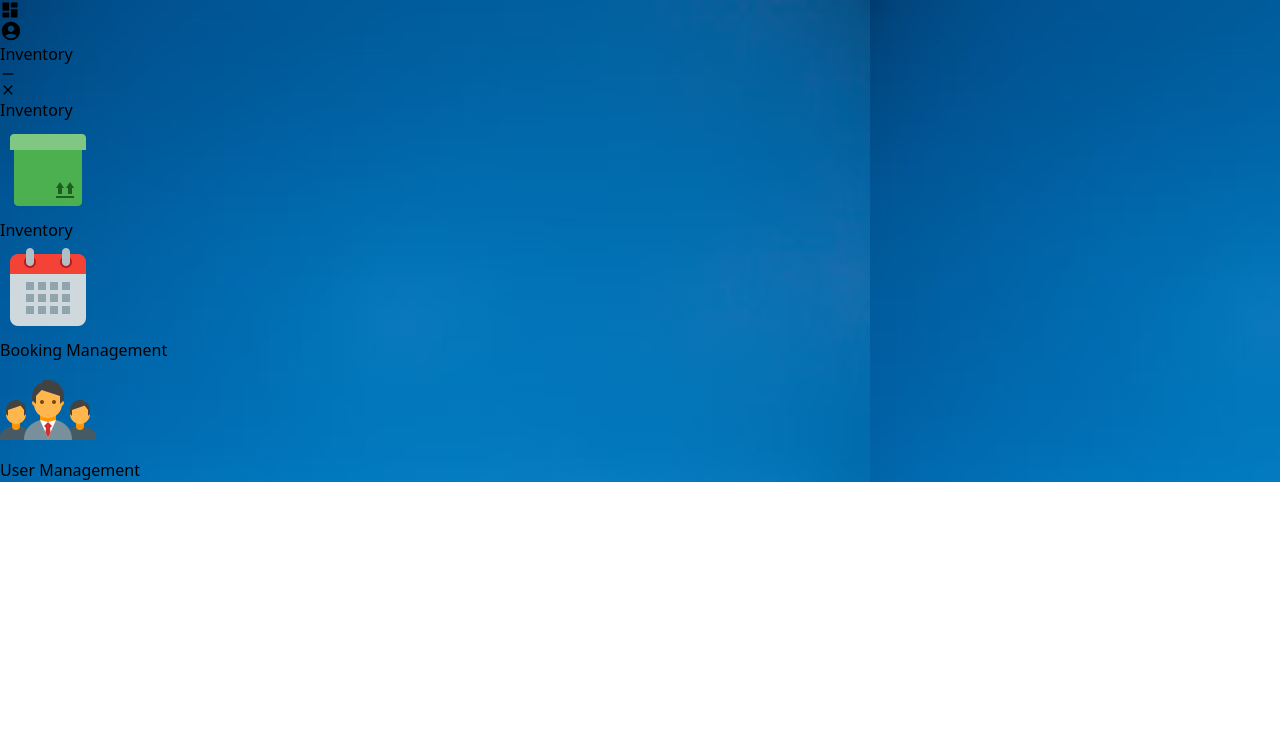
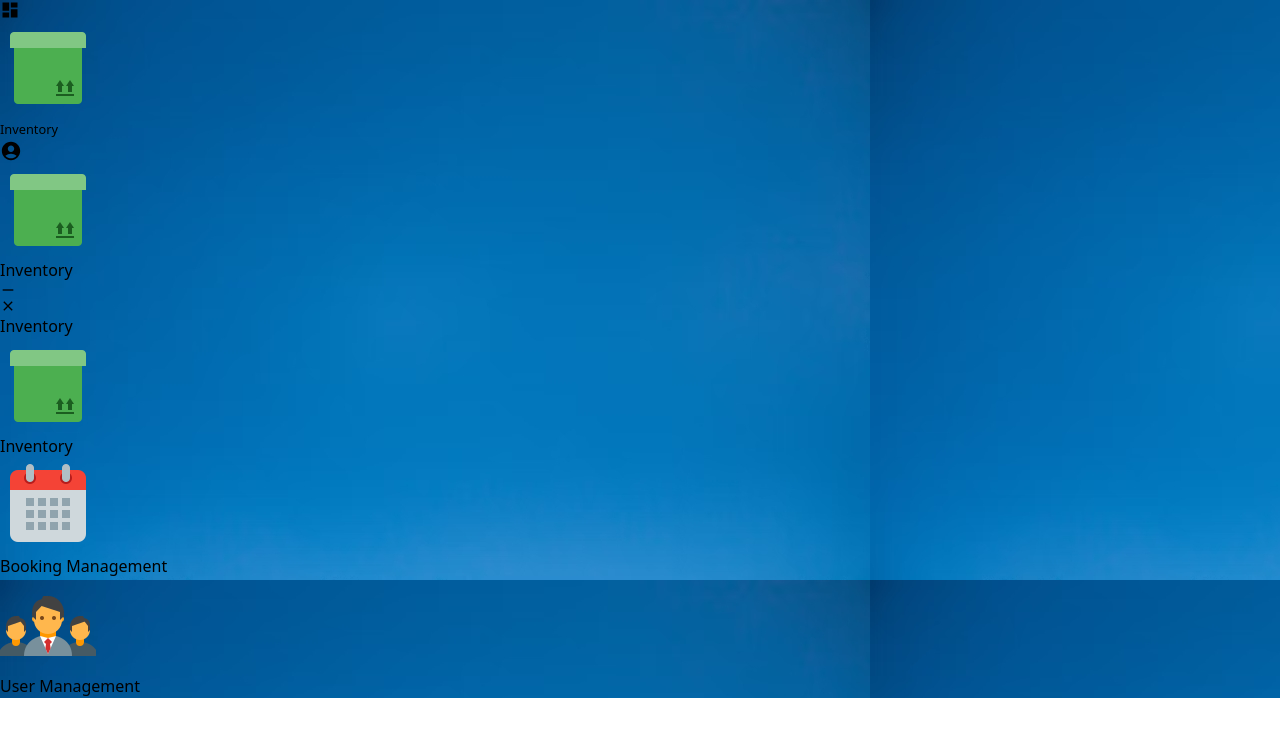
Before and after one commit to cftiangco/web-desktop-ui, a React (Vite) app: page / in a window 1280 px wide. Both pictures are taken after a click on the element "Inventory". Shown: the top 736 px of the page. Built offline with nearby package versions, Linux system fonts and the light colour scheme.

Commit message:
added minimize functionality

```diff
--- a/src/App.tsx
+++ b/src/App.tsx
@@ -36,24 +36,44 @@
     setApps(selected);
   }
 
+  const handleOnMinimizeModals = (value:any) => {
+    const selected = apps.map((obj:any) => {
+      if(obj.code === value.code) {
+        return {...obj,status:2}
+      }
+      return obj;
+    });
+    setApps(selected);
+  }
+
+  const handleOnclickActive = (code:string) => {
+    const selected = apps.map((obj:any) => {
+      if(obj.code === code) {
+        return {...obj,status:1}
+      }
+      return obj.status === 1 ? {...obj,status:2} : obj;
+    });
+    setApps(selected);
+  }
+
   const Renderer = (obj:any,idx:number) => {
     if(obj.status === 1) {
       switch(obj.code) {
         case "INV":
           return (
-            <Modal title={obj.label} key={idx} visible={true} onClose={() => handleOnCloseModals(obj)}>
+            <Modal title={obj.label} key={idx} visible={true} onClose={() => handleOnCloseModals(obj)} icon={obj.icon} onMinimize={() => handleOnMinimizeModals(obj)}>
                 <p>{obj.label}</p>
             </Modal>
           )
         case "BKM":
           return (
-            <Modal title={obj.label} key={idx} visible={true} onClose={() => handleOnCloseModals(obj)}>
+            <Modal title={obj.label} key={idx} visible={true} onClose={() => handleOnCloseModals(obj)} icon={obj.icon} onMinimize={() => handleOnMinimizeModals(obj)}>
                 <p>{obj.label}</p>
             </Modal>
           )
         case "USM":
           return (
-            <Modal title={obj.label} key={idx} visible={true} onClose={() => handleOnCloseModals(obj)}>
+            <Modal title={obj.label} key={idx} visible={true} onClose={() => handleOnCloseModals(obj)} icon={obj.icon} onMinimize={() => handleOnMinimizeModals(obj)}>
                 <p>{obj.label}</p>
             </Modal>
           )
@@ -62,7 +82,7 @@
   }
 
   return (
-    <Screen>
+    <Screen actives={apps} onClickActive={handleOnclickActive}>
 
         {apps.map((obj:any,idx:number) => (
             (Renderer(obj,idx))
--- a/src/components/Screen.tsx
+++ b/src/components/Screen.tsx
@@ -5,12 +5,14 @@
 
 interface IScreen {
     children?:any;
+    actives?:any;
+    onClickActive:any;
 }
 
-const Screen = ({children}:IScreen) => {
+const Screen = ({children,actives,onClickActive}:IScreen) => {
     return (
         <div className="h-screen w-full flex flex-col bg-no-repeat bg-cover bg-top" style={{ backgroundImage: `url('${cover}')` }}>
-            <TopNavigation />
+            <TopNavigation actives={actives} onClickActive={onClickActive}/>
                 <Container>
                     {children}
                 </Container>
--- a/src/components/TopNavigation.tsx
+++ b/src/components/TopNavigation.tsx
@@ -1,18 +1,38 @@
 import SmallIcon from "./SmallIcon";
 import { MdDashboard } from "react-icons/md";
 import { MdAccountCircle } from "react-icons/md";
+import ActiveIcon from "./utils/ActiveIcon";
 
-const TopNavigation = () => {
+interface ITopnavigation {
+    actives?:any;
+    onClickActive:any;
+}
+
+const TopNavigation = ({actives,onClickActive}:ITopnavigation) => {
     return (
         <div className="h-6 w-full bg-white/75 shadow-lg">
             <div className="flex justify-between mx-1 items-center h-full">
-                <div className="border-r-2 border-white mx px-2">
-                    <div>
+                <div className="mx px-2 flex items-center gap-2">
+                    <div className="border-r-2 border-white pe-2">
                         <div className="flex items-center gap-2">
                             <SmallIcon icon={<MdDashboard size={20} />}/>
                         </div>
                     </div>
-                    <div></div>
+                    <div className="flex items-center gap-1">
+                            {actives.map((obj:any,idx:number) => (
+                                ((obj.status === 2 || obj.status===1) && (
+                                   <ActiveIcon
+                                        icon={obj.icon}
+                                        label={obj.label}
+                                        key={idx}
+                                        status={obj.status}
+                                        onClick={onClickActive}
+                                        code={obj.code}
+                                   />
+                                ))
+
+                            ))}
+                    </div>
                 </div>
                 <div className="px-2">
                     <div>
--- /dev/null
+++ b/src/components/utils/ActiveIcon/index.tsx
@@ -0,0 +1,22 @@
+
+interface IActiveIcon {
+    label:string;
+    icon:any;
+    status:number;
+    onClick:any;
+    code:string;
+}
+
+
+const ActiveIcon = ({label,icon,status,onClick,code}:IActiveIcon) => {
+    return (
+        <div
+            onClick={() => onClick(code)}
+            className={`cursor-pointer flex items-center gap-1 pe-1 border-r border-b-2 ${status === 1 ? "border-blue-500":""}`}>
+            <img src={icon} alt="icon" className="w-4"/>
+            <small className="p-0 m-0 hidden md:block">{label}</small>
+        </div>
+    )
+}
+
+export default ActiveIcon;
--- a/src/components/utils/Modal/index.tsx
+++ b/src/components/utils/Modal/index.tsx
@@ -7,6 +7,8 @@
     children?:any;
     visible?:boolean;
     onClose?:any;
+    icon?:any;
+    onMinimize?:any;
 }
 
 
@@ -15,6 +17,8 @@
     children,
     visible=false,
     onClose,
+    icon,
+    onMinimize,
 }:IModal) => {
 
     if(!visible) {
@@ -28,13 +32,15 @@
 
             <div className="flex justify-between  border-b-2 bg-blue-400 rounded-t py-1">
 
-                <div className="flex items-center justify-start ms-2">
-                    <h1 className="text-sm">{title}</h1>
+                <div className="flex items-center justify-start ms-2 gap-1">
+                    <img src={icon} className="w-5"/>
+                    <h1 className="text-sm text-white hidden md:block">{title}</h1>
                 </div>
 
                 <div className="flex items-center justify-end gap-3 me-2">
                     <ModalIcon
                         icon={<MdOutlineHorizontalRule/>}
+                        onClick={onMinimize}
                     />
                     <ModalIcon
                         onClick={onClose}
@@ -44,7 +50,7 @@
             </div>
 
 
-            <div>
+            <div className="m-1 p-1">
                 {children}
             </div>
 
```
